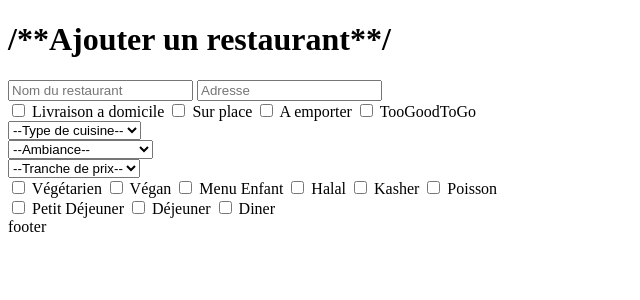
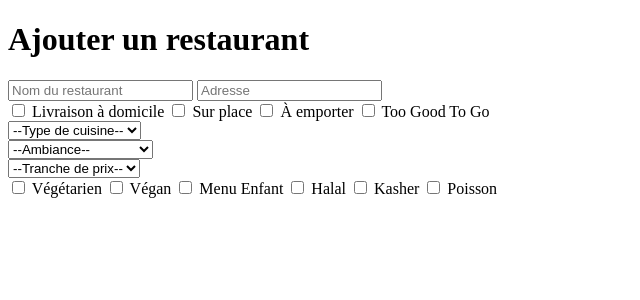
Before and after one commit to Team-Maitrobe/blogPHP, a PHP site: page /Ajouter.php in a window 1280 px wide. Shown: the part 29-329 px from the top of the page, without its empty margins (0-640 px from the left). Run offline with PHP 8.4, Linux system fonts and the light colour scheme.

Commit message:
finissiosn ajouter plus quelque ajout dans le schema de la bdd

```diff
--- a/Ajouter.php
+++ b/Ajouter.php
@@ -1,6 +1,3 @@
-<?php
-?>
-
 <!DOCTYPE html>
 <html lang="fr">
     <head>
@@ -10,45 +7,43 @@
     </head>
     <body>
         <header>
-
-            <input type="text" name="nomDuRestaurant" placeholder="Rechercher"/>
+            <input type="text" name="rechercheRestaurant" placeholder="Rechercher"/>
         </header>
         <main>
-            <h1>/**Ajouter un restaurant**/</h1>
+            <h1>Ajouter un restaurant</h1>
             <div class="boite-bleue">
                 <form method="POST">
+                    <input type="text" name="nomDuRestaurant" placeholder="Nom du restaurant" required/>
+                    <input type="text" name="adresse" placeholder="Adresse" required/>
 
-                <input type="text" name="nomDuRestaurant" placeholder="Nom du restaurant"/>
-                <input type="text" name="adresse" placeholder="Adresse"/>
-
-                <div class="commentManger">
-                    <label class="livraisonADomicile">
-                        <input type="checkbox" name="answer" />
-                        Livraison a domicile
+                    <div class="options">
+                        <label for="livraisonADomicile">
+                            <input type="checkbox" id="livraisonADomicile" name="livraisonADomicile"/>
+                            Livraison à domicile
                         </label>
-                    <label class="surPlace">
-                        <input type="checkbox" name="answer" />
+                        <label for="surPlace">
+                            <input type="checkbox" id="surPlace" name="surPlace"/>
                             Sur place
                         </label>
-                    <label class="aEmporter">
-                        <input type="checkbox" name="answer" />
-                        A emporter
+                        <label for="aEmporter">
+                            <input type="checkbox" id="aEmporter" name="aEmporter"/>
+                            À emporter
                         </label>
-                    <label class="toGoodToGo">
-                        <input type="checkbox" name="answer" />
-                        TooGoodToGo
+                        <label for="tooGoodToGo">
+                            <input type="checkbox" id="tooGoodToGo" name="tooGoodToGo"/>
+                            Too Good To Go
                         </label>
                     </div>
 
                     <div class="typeDeCuisine">
-                    <select name="typeDeCuisine" id="typeCuisine">
+                        <select name="typeDeCuisine" id="typeCuisine" required>
                             <option value="">--Type de cuisine--</option>
-                    <option value="americaine">Americaine</option>
+                            <option value="americaine">Américaine</option>
                             <option value="asiatique">Asiatique</option>
                             <option value="chinoise">Chinoise</option>
-                    <option value="creperie">Creperie</option>
-                    <option value="francais">Française</option>
-                    <option value="fastfood">FastFood</option>
+                            <option value="creperie">Crêperie</option>
+                            <option value="francaise">Française</option>
+                            <option value="fastfood">Fast Food</option>
                             <option value="indienne">Indienne</option>
                             <option value="italienne">Italienne</option>
                             <option value="japonaise">Japonaise</option>
@@ -61,77 +56,58 @@
                     </div>
 
                     <div class="ambiance">
-                    <select name="ambiance" id="ambiance">
-                    <option value="ambiance">--Ambiance--</option>
+                        <select name="ambiance" id="ambiance" required>
+                            <option value="">--Ambiance--</option>
                             <option value="romantique">Romantique</option>
                             <option value="familiale">Familiale</option>
                             <option value="moderneEtElegante">Moderne et élégante</option>
-                    <option value="rustique ">Rustique </option>
+                            <option value="rustique">Rustique</option>
                             <option value="festive">Festive</option>
-                    <option value="decontractee ">décontractée </option>
+                            <option value="decontractee">Décontractée</option>
                             <option value="chicEtBranchee">Chic et branchée</option>
-                    <option value="thematique ">Thématique </option>
+                            <option value="thematique">Thématique</option>
                         </select>
                     </div>
 
                     <div class="prix">
-                    <select name="prix" id="prix">
-                    <option value="prix">--Tranche de prix--</option>
+                        <select name="prix" id="prix" required>
+                            <option value="">--Tranche de prix--</option>
                             <option value="zeroDix">0-10</option>
                             <option value="dixVingt">10-20</option>
                             <option value="vingtTrente">20-30</option>
-                    <option value="trenteQuarante ">30-40 </option>
+                            <option value="trenteQuarante">30-40</option>
                             <option value="quaranteCinquante">40-50</option>
-                    <option value="tropChere">trop chere zebi</option>
+                            <option value="cinquantePlus">50+</option>
                         </select>
                     </div>
 
-                <div class="typeDeCuisine">
-                    <label class="vegetarien">
-                        <input type="checkbox" name="answer" />
+                    <div class="restrictionAlimentaire">
+                        <label for="vegetarien">
+                            <input type="checkbox" id="vegetarien" name="vegetarien"/>
                             Végétarien
                         </label>
-                    <label class="vegan">
-                        <input type="checkbox" name="answer" />
+                        <label for="vegan">
+                            <input type="checkbox" id="vegan" name="vegan"/>
                             Végan
                         </label>
-                    <label class="menuEnfant">
-                        <input type="checkbox" name="answer" />
+                        <label for="menuEnfant">
+                            <input type="checkbox" id="menuEnfant" name="menuEnfant"/>
                             Menu Enfant
                         </label>
-                    <label class="halal">
-                        <input type="checkbox" name="answer" />
+                        <label for="halal">
+                            <input type="checkbox" id="halal" name="halal"/>
                             Halal
                         </label>
-                    <label class="kasher">
-                        <input type="checkbox" name="answer" />
+                        <label for="kasher">
+                            <input type="checkbox" id="kasher" name="kasher"/>
                             Kasher
                         </label>
-                    <label class="poisson">
-                        <input type="checkbox" name="answer" />
+                        <label for="poisson">
+                            <input type="checkbox" id="poisson" name="poisson"/>
                             Poisson
                         </label>
                     </div>
 
-                <div class="typeDeCuisine">
-                    <label class="petitDejeuner">
-                        <input type="checkbox" name="answer" />
-                        Petit Déjeuner
-                    </label>
-                    <label class="dejeuner">
-                        <input type="checkbox" name="answer" />
-                        Déjeuner
-                    </label>
-                    <label class="diner">
-                        <input type="checkbox" name="answer" />
-                        Diner
-                    </label>
-                </div>
-            </form>
-        </div>
-        </main>
-        <footer>
-            footer
-        </footer>
-    </body>
-</html>
+                    <div class="repas">
+                        <label for="petitDejeuner">
+                            <input type="checkbox"
```
Also changed, not shown: schemabd.sql (+7 -0 lines). Lines whose indentation alone changed are shown as unchanged.
